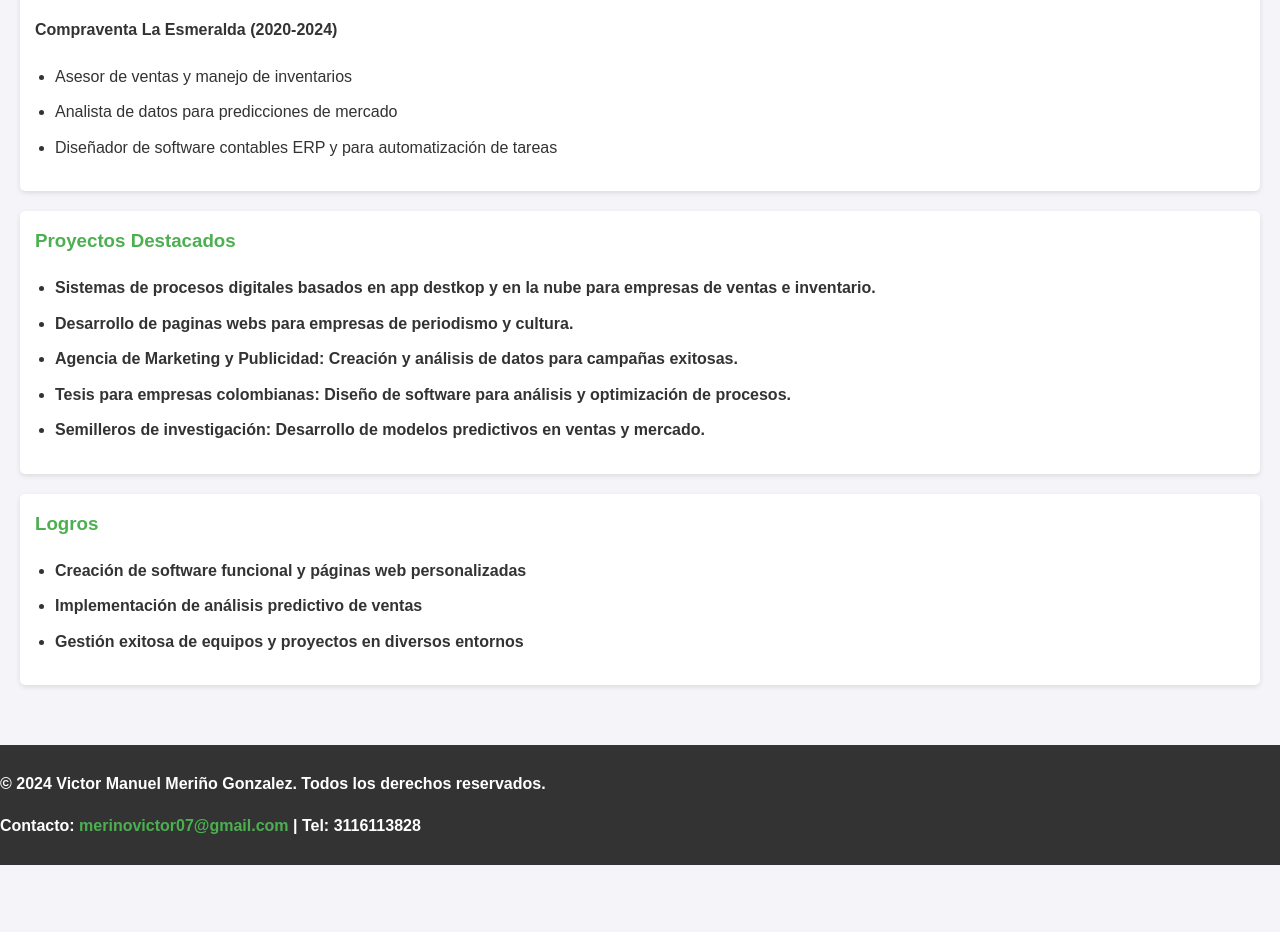
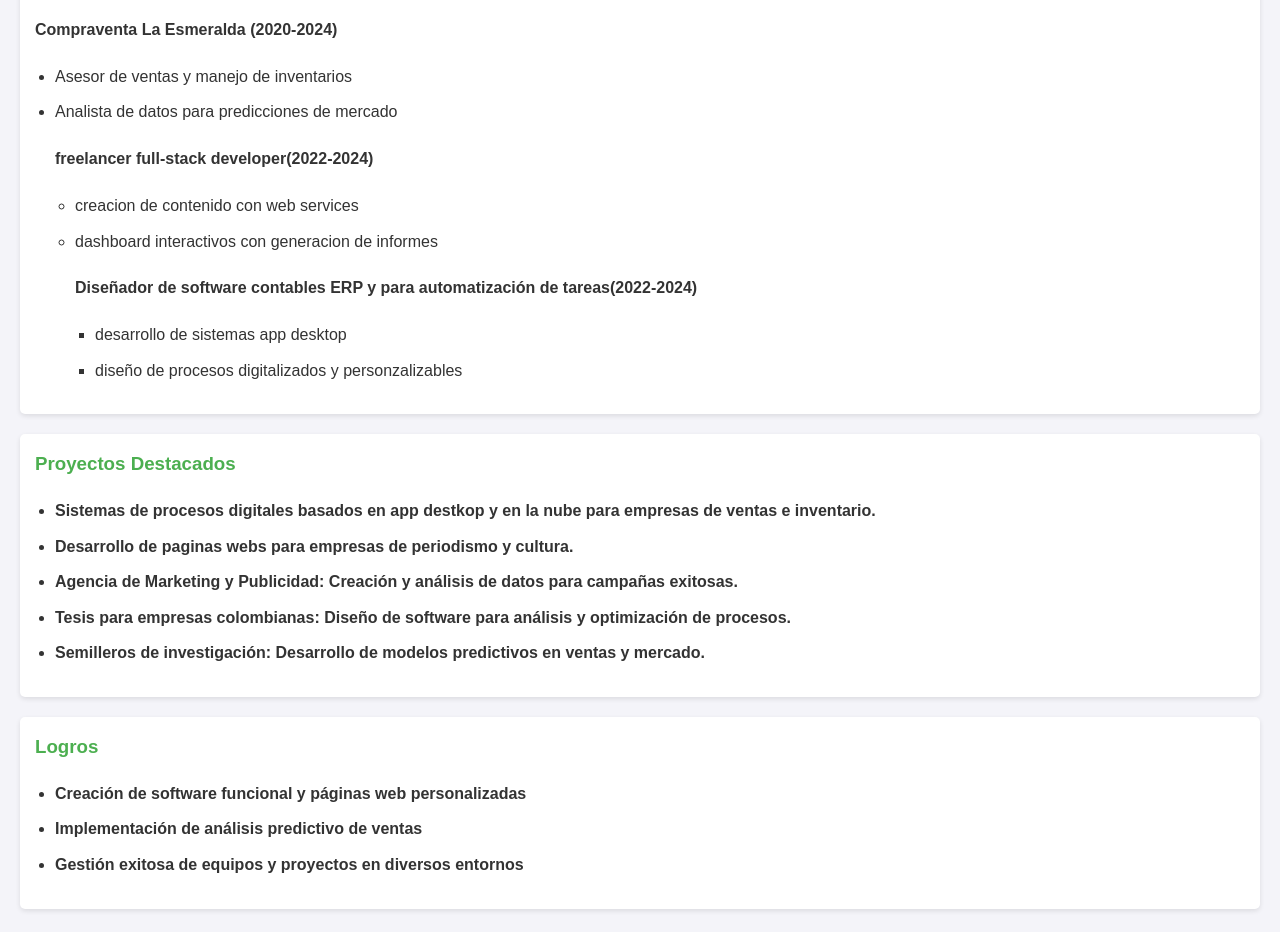
Before and after one commit to overlink1998/portfolio-victor-merino, a plain HTML site: page index.html in a window 1280 px wide. Shown: the part 780-1712 px from the top of the page. Before the commit the page ends 1645 px from the top, so only its background shows below. Drawn offline with Linux system fonts and the light colour scheme.

Commit message:
Update index.html

```diff
--- a/index.html
+++ b/index.html
@@ -45,7 +45,17 @@ r<!DOCTYPE html>
             <ul>
                 <li>Asesor de ventas y manejo de inventarios</li>
                 <li>Analista de datos para predicciones de mercado</li>
-                <li>Diseñador de software contables ERP y para automatización de tareas</li>
+
+            <h4>freelancer full-stack developer(2022-2024)</h4>
+            <ul>
+                <li>creacion de contenido con web services</li>
+                <li>dashboard interactivos con generacion de informes</li>
+
+            <h4>Diseñador de software contables ERP y para automatización de tareas(2022-2024)</h4>
+            <ul>
+                <li>desarrollo de sistemas app desktop</li>
+                <li>diseño de procesos digitalizados y personzalizables</li>
+
 
             </ul>
         </section>
```
